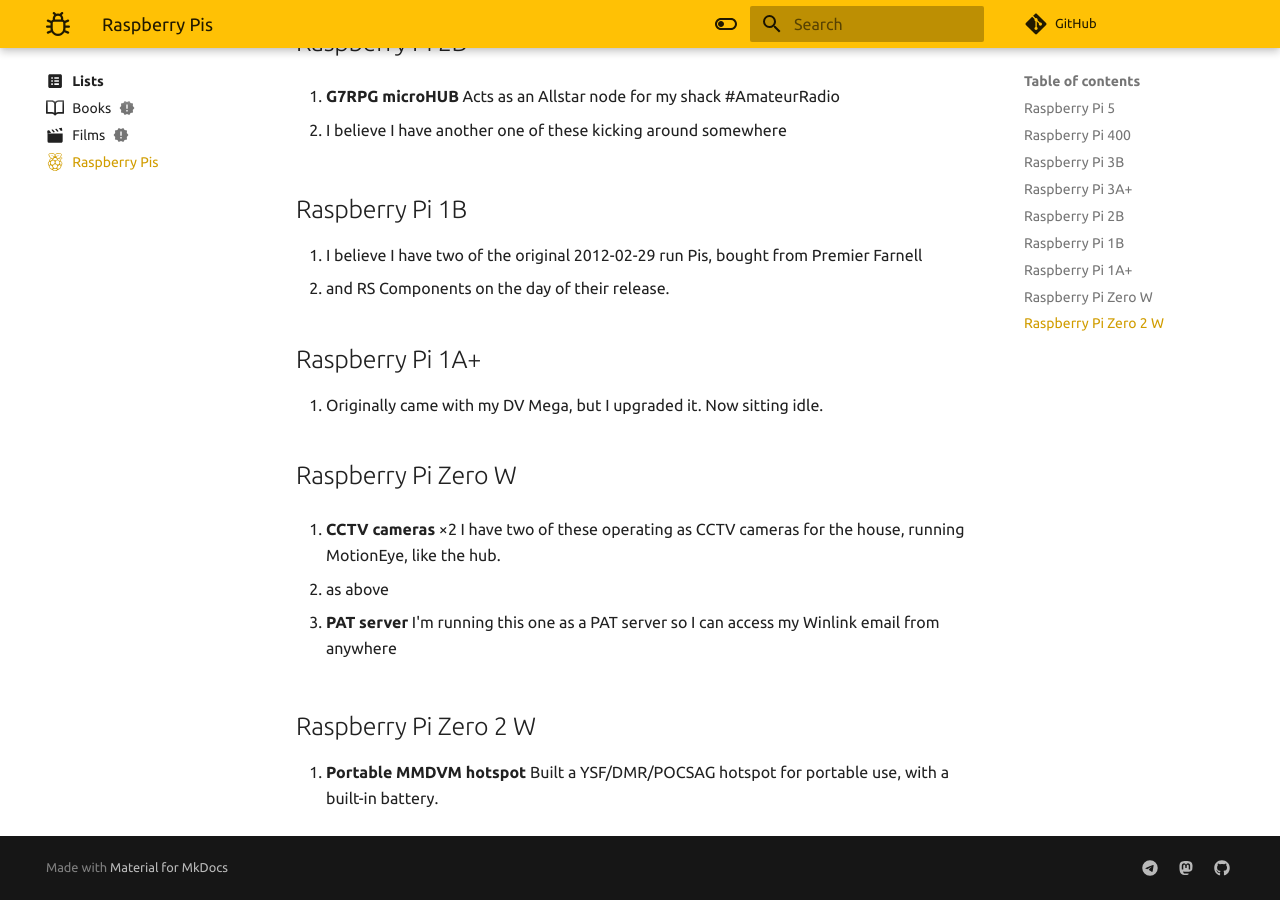
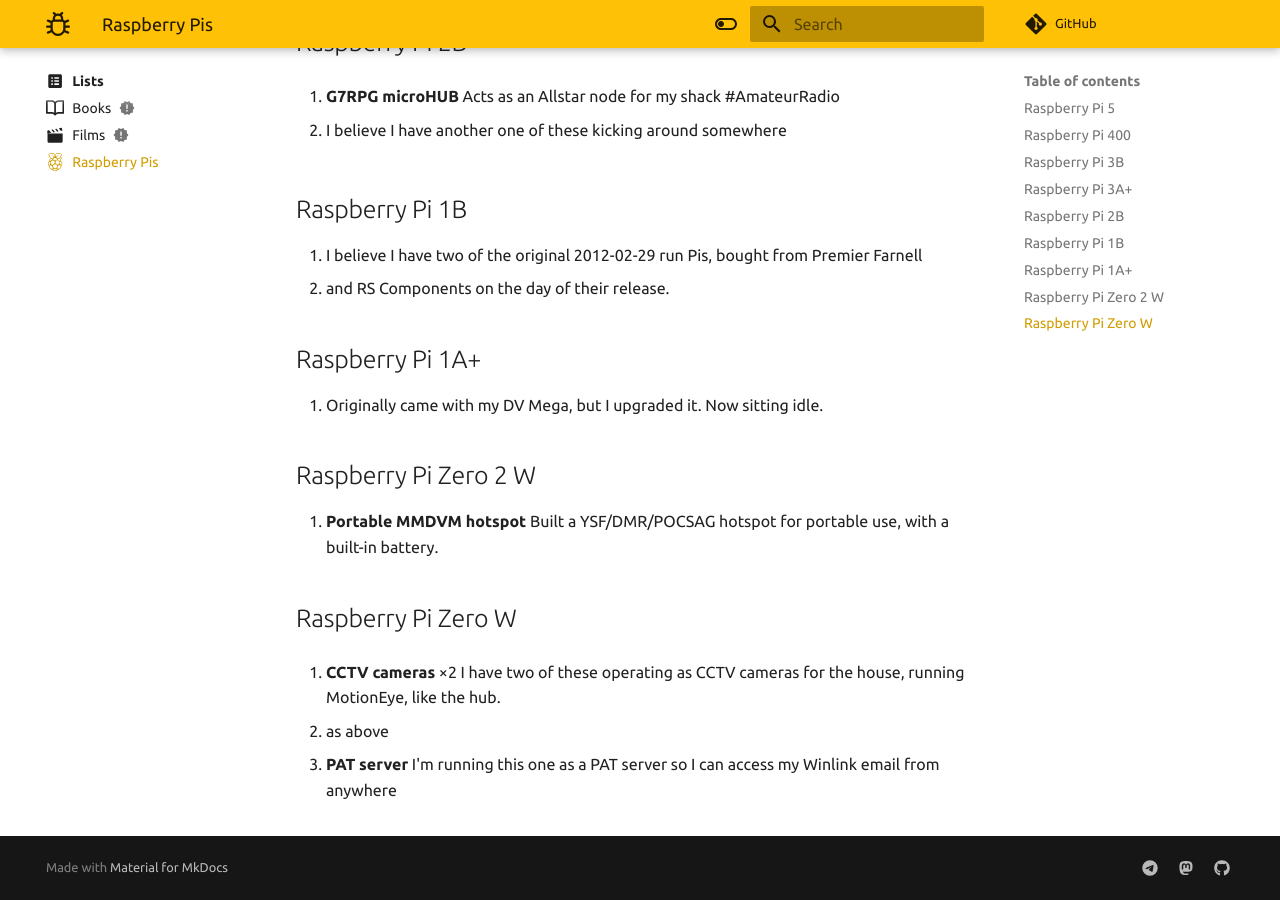
Before and after one commit to thelovebug/wiki.moobug.net, an MkDocs documentation site: the page built from docs/docs/lists/pis.md, in a window 1280 px wide and 900 px high, scrolled down 1351 px. Built offline with MkDocs 1.6.1 and Material for MkDocs 9.7.7, drawn with Linux system fonts in a browser that asks for light colours; comment, search, counter and statistics services are not loaded; part of the change alters nothing that is shown.

```diff
--- a/docs/docs/lists/pis.md
+++ b/docs/docs/lists/pis.md
@@ -62,6 +62,11 @@ icon: simple/raspberrypi
 
 1. Originally came with my DV Mega, but I upgraded it.  Now sitting idle.
 
+## Raspberry Pi Zero 2 W
+
+1. **Portable MMDVM hotspot**
+  Built a YSF/DMR/POCSAG hotspot for portable use, with a built-in battery.
+
 ## Raspberry Pi Zero W
 
 1. **CCTV cameras** ×2
@@ -71,8 +76,3 @@ icon: simple/raspberrypi
 
 3. **PAT server**
   I'm running this one as a PAT server so I can access my Winlink email from anywhere
-
-## Raspberry Pi Zero 2 W
-
-1. **Portable MMDVM hotspot**
-  Built a YSF/DMR/POCSAG hotspot for portable use, with a built-in battery.
```
